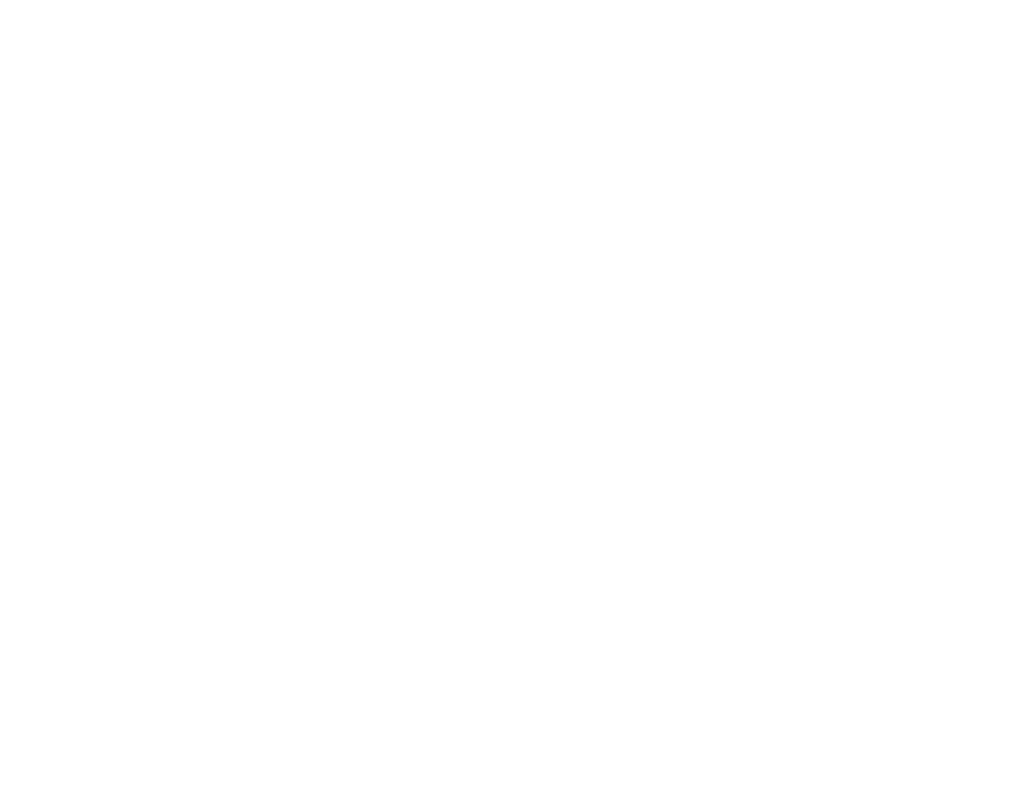
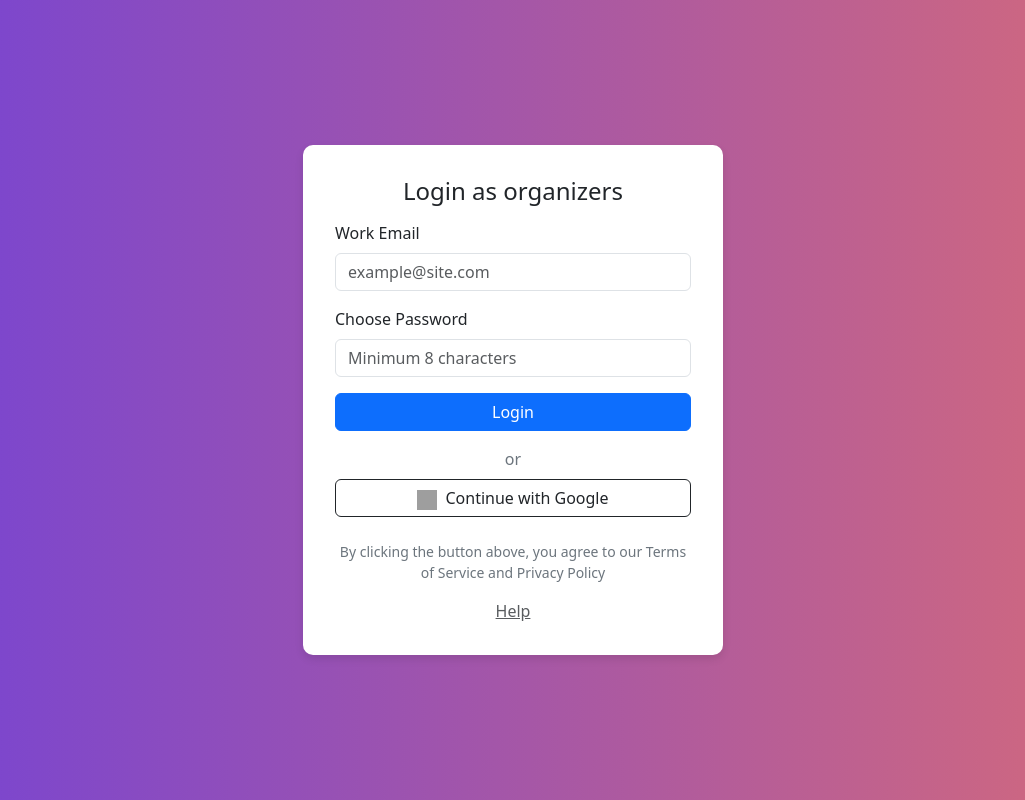
Before and after one commit to HUERJI-code/ReactCapstoneProject, a React (Create React App) app: page / in a window 1280 px wide. Before the commit this address had no page. Shown: the whole page, without its empty margins (127-1152 px from the left). Built offline with nearby package versions, Linux system fonts and the light colour scheme; grey boxes are pictures that could not be loaded.

Commit message:
添加登录界面

```diff
--- a/package.json
+++ b/package.json
@@ -7,6 +7,8 @@
     "@testing-library/jest-dom": "^6.6.4",
     "@testing-library/react": "^16.3.0",
     "@testing-library/user-event": "^13.5.0",
+    "axios": "^1.11.0",
+    "bootstrap": "^5.3.7",
     "react": "^19.1.1",
     "react-dom": "^19.1.1",
     "react-router-dom": "^7.7.1",
--- a/src/App.js
+++ b/src/App.js
@@ -1,5 +1,6 @@
 import './App.css';
 import {BrowserRouter as Router, Route, Routes, useLocation} from 'react-router-dom';
+import OrganizerLogin from "./Pages/OrganizerLogin";
 
 const App = () => {
   return (
@@ -28,6 +29,7 @@
         <main className="flex-grow-1">
           <Routes>
             {/*<Route path="/" element={<HomePage/>}/>*/}
+              <Route path="/" element={<OrganizerLogin/>}/>
           </Routes>
         </main>
 
--- /dev/null
+++ b/src/Pages/OrganizerLogin.js
@@ -0,0 +1,98 @@
+import React, { useState } from 'react';
+import { useNavigate, useLocation } from 'react-router-dom';
+import axios from "axios";
+import '../PagesCSS/OrganizerLoginCSS.css'; // 确保路径正确
+
+const REST_API_URL = "https://localhost:7085/api/Login/login";
+
+export default function LoginOrganizer() {
+    const [email, setEmail] = useState('');
+    const [password, setPassword] = useState('');
+
+    const navigate = useNavigate();
+    const location = useLocation();
+
+    async function handleLoginClick(e) {
+        e.preventDefault();
+        console.log("login button is clicked");
+        try {
+            const data = {
+                "identifier": email,
+                "passwordHash": password,
+            };
+            const response = await axios.post(REST_API_URL, data);
+
+            if (response.status === 200) {
+                alert("Login successfully!");
+                navigate(0);
+            }
+        } catch (error) {
+            alert("Login failed. Please check your credentials!");
+            console.error(error);
+        }
+    }
+
+    return (
+        <div className="login-wrapper">
+            <div className="login-card">
+                <h4 className="mb-3">Login as organizers</h4>
+
+                <form>
+                    <div className="mb-3">
+                        <label className="form-label">Work Email</label>
+                        <input
+                            type="email"
+                            className="form-control"
+                            placeholder="example@site.com"
+                            value={email}
+                            onChange={(e) => setEmail(e.target.value)}
+                            required
+                        />
+                    </div>
+
+                    <div className="mb-3">
+                        <label className="form-label">Choose Password</label>
+                        <input
+                            type="password"
+                            className="form-control"
+                            placeholder="Minimum 8 characters"
+                            minLength={8}
+                            value={password}
+                            onChange={(e) => setPassword(e.target.value)}
+                            required
+                        />
+                    </div>
+
+                    <button type="submit" className="btn btn-primary w-100 mb-2" onClick={handleLoginClick}>
+                        Login
+                    </button>
+                </form>
+
+                <div className="divider">or</div>
+
+                <button className="btn btn-outline-dark w-100 mb-2">
+                    <img
+                        src="https://fonts.gstatic.com/s/i/productlogos/googleg/v6/24px.svg" // 尝试使用在线图标
+                        alt="Google"
+                        width="20"
+                        height="20"
+                        className="me-2"
+                    />
+                    Continue with Google
+                </button>
+
+                <p className="tos">
+                    By clicking the button above, you agree to our{' '}
+                    <a href="/terms">Terms of Service</a> and{' '}
+                    <a href="/privacy">Privacy Policy</a>
+                </p>
+
+                <div className="text-center mt-3">
+                    <a href="/help" className="text-muted">
+                        Help
+                    </a>
+                </div>
+            </div>
+        </div>
+    );
+}
--- /dev/null
+++ b/src/PagesCSS/OrganizerLoginCSS.css
@@ -0,0 +1,95 @@
+/* 登录页面背景和布局 */
+.login-wrapper {
+    background: linear-gradient(to right, #7443d5, #d56a7a);
+    height: 100vh;
+    display: flex;
+    align-items: center;
+    justify-content: center;
+}
+
+/* 登录卡片 */
+.login-card {
+    width: 100%;
+    max-width: 420px;
+    background-color: white;
+    border-radius: 10px;
+    box-shadow: 0 4px 8px rgba(0, 0, 0, 0.1);
+    padding: 2rem;
+    text-align: left; /* 左对齐 */
+}
+
+/* 标题 */
+.login-card h4 {
+    margin-bottom: 2rem;
+    text-align: center; /* 居中对齐标题 */
+}
+
+/* 输入框和按钮样式 */
+.form-control {
+    margin-bottom: 1rem; /* 减少输入框之间的间距 */
+    padding: 0.8rem;
+    border-radius: 5px;
+    border: 1px solid #ccc;
+}
+
+.btn {
+    border-radius: 5px;
+    padding: 0.8rem 1.5rem;
+    font-size: 1rem;
+    margin-bottom: 0.5rem; /* 减少按钮之间的间距 */
+}
+
+.btn-primary {
+    background-color: #7443d5;
+    border-color: #7443d5;
+}
+
+.btn-outline-dark {
+    color: #333;
+    border-color: #ccc;
+}
+
+/* 分隔线 */
+.divider {
+    margin: 0.5rem 0; /* 减少分隔线与按钮之间的间距 */
+    color: #6c757d;
+    font-size: 1rem;
+    text-align: center;
+}
+
+.divider::before,
+.divider::after {
+    content: '';
+    flex: 1;
+    height: 1px;
+    background: #dee2e6;
+    margin: 0 0.5rem;
+}
+
+/* 条款和隐私政策链接 */
+.tos {
+    font-size: 0.875rem; /* 减小字体大小 */
+    color: #6c757d; /* 设置为灰色 */
+    margin-top: 1rem; /* 增加与按钮之间的间距 */
+    text-align: center; /* 居中对齐 */
+}
+
+.tos a {
+    color: #6c757d; /* 设置链接为灰色 */
+    text-decoration: none;
+}
+
+.tos a:hover {
+    text-decoration: underline;
+}
+
+/* 帮助链接样式 */
+.help-link {
+    color: #6c757d;
+    font-size: 0.875rem;
+    text-decoration: none;
+}
+
+.help-link:hover {
+    text-decoration: underline;
+}
--- a/src/index.js
+++ b/src/index.js
@@ -3,6 +3,7 @@
 import './index.css';
 import App from './App';
 import reportWebVitals from './reportWebVitals';
+import 'bootstrap/dist/css/bootstrap.min.css';
 
 const root = ReactDOM.createRoot(document.getElementById('root'));
 root.render(
```
Also changed, not shown: src/Pages/OrganizerRegister.js (added), src/PagesCSS/OrganizerRegisterCSS.css (added), 1 other file (tests, documents, lock files or other folders).
